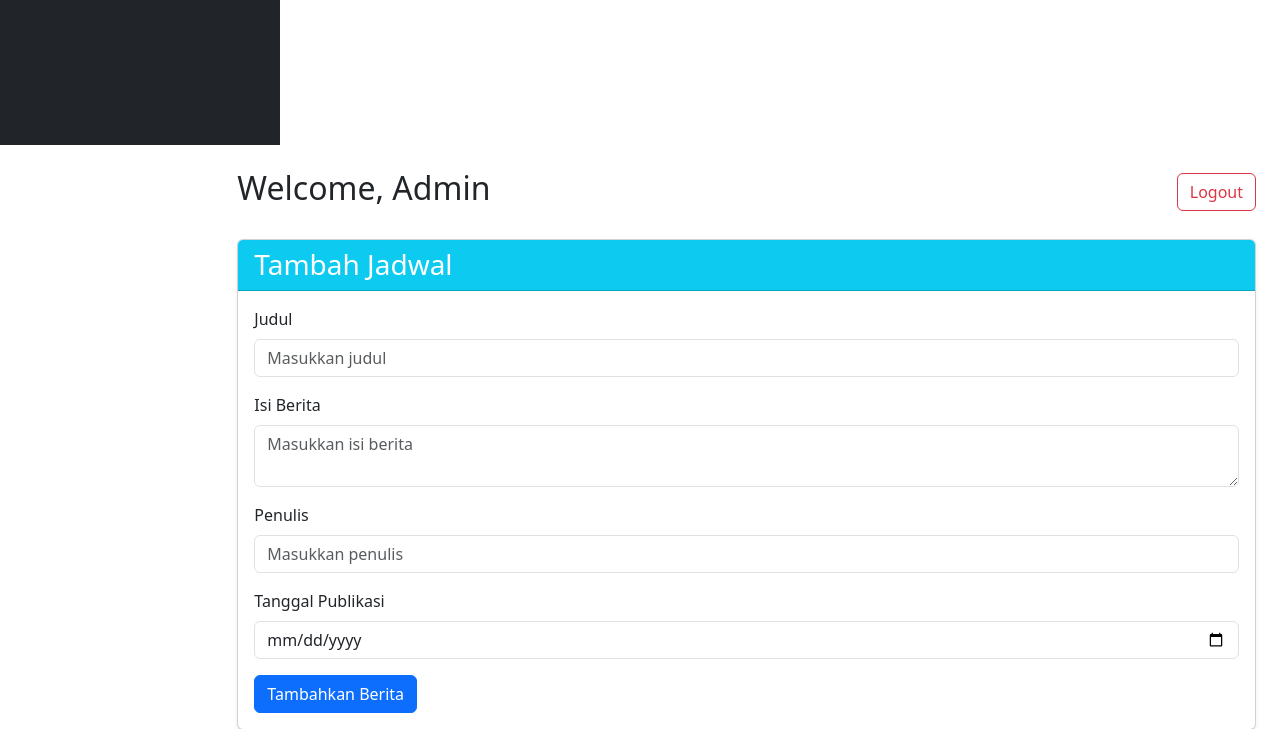
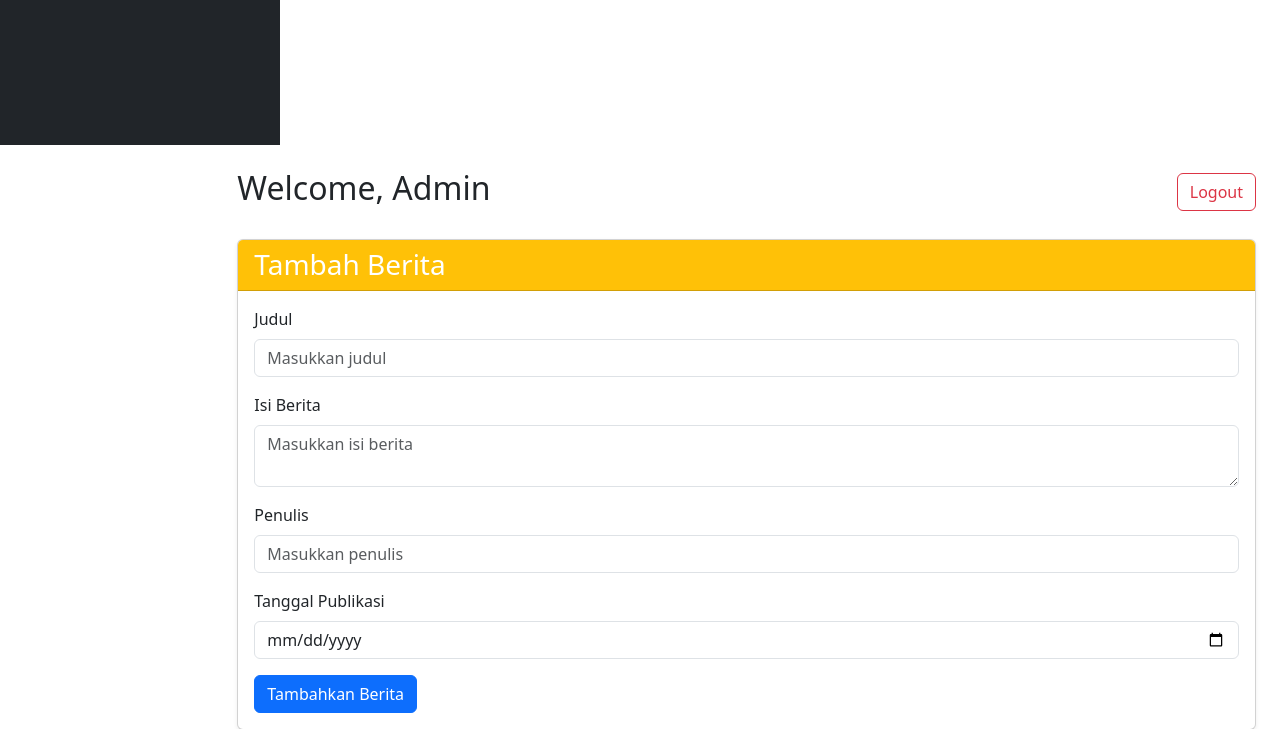
Before and after one commit to TyasPrabaswara/iReport_Project, a PHP site: page /page/tambahberita.php in a window 1280 px wide. Shown: the part 655-1384 px from the top of the page. Run offline with PHP 8.4, Linux system fonts and the light colour scheme.

Commit message:
Add files via upload

```diff
--- a/page/jadwal.php
+++ b/page/jadwal.php
@@ -121,7 +121,7 @@ $result = $connect->query($sql);?>
             if ($result->num_rows > 0) {
                 while ($row = $result->fetch_assoc()) {
                     echo "<tr>";
-                    echo "<td>" . htmlspecialchars($row['noPlat']) . "</td>";
+                    echo "<td>" . htmlspecialchars($row['noSeri']) . "</td>";
                     echo "<td>" . htmlspecialchars($row['nama']) . "</td>";
                     echo "<td>" . htmlspecialchars($row['asal']) . "</td>";
                     echo "<td>" . htmlspecialchars($row['tujuan']) . "</td>";
--- a/page/tambahberita.php
+++ b/page/tambahberita.php
@@ -60,8 +60,8 @@ if (isset($_POST['tambahberita'])) {
                 </div>
                 <section id="schedule-section">
                     <div class="card shadow-sm">
-                        <div class="card-header bg-info text-white">
-                            <h3 class="mb-0">Tambah Jadwal</h3>
+                        <div class="card-header bg-warning text-white">
+                            <h3 class="mb-0">Tambah Berita</h3>
                         </div>
                         <div class="card-body">
                             <form action="../page/tambahberita.php" method="post">
```
